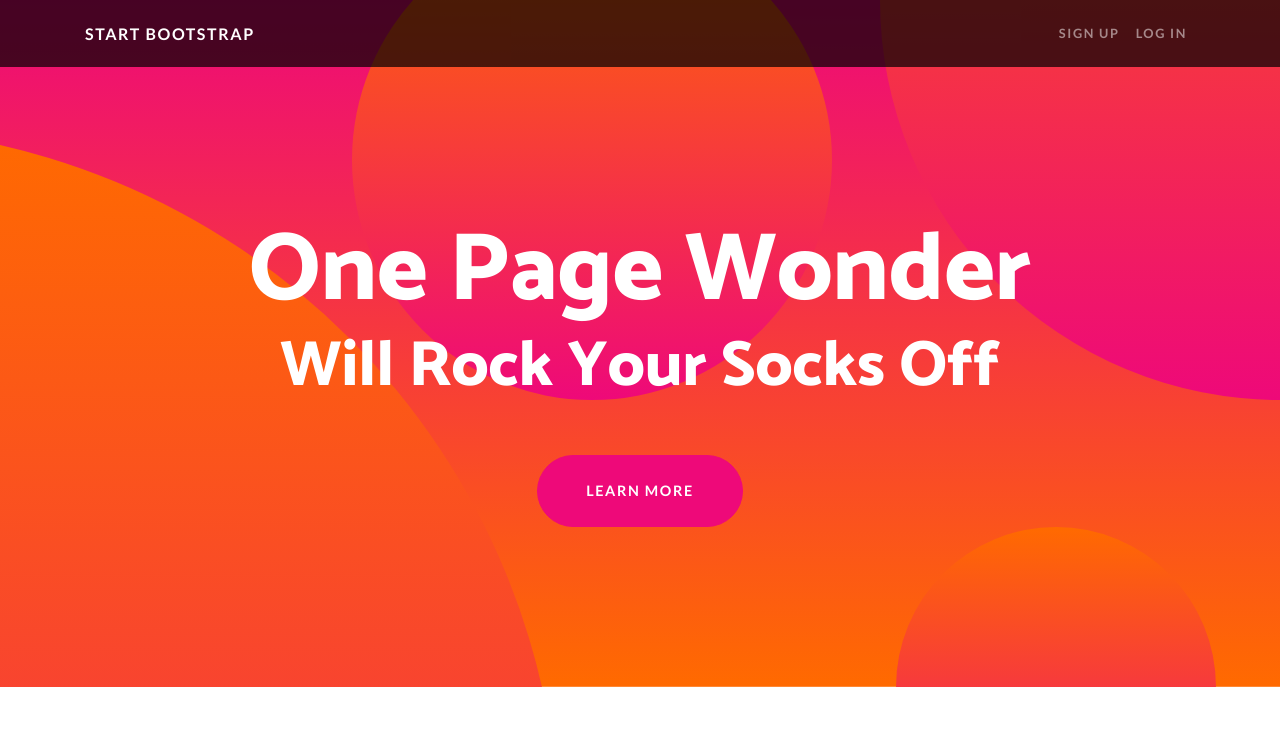
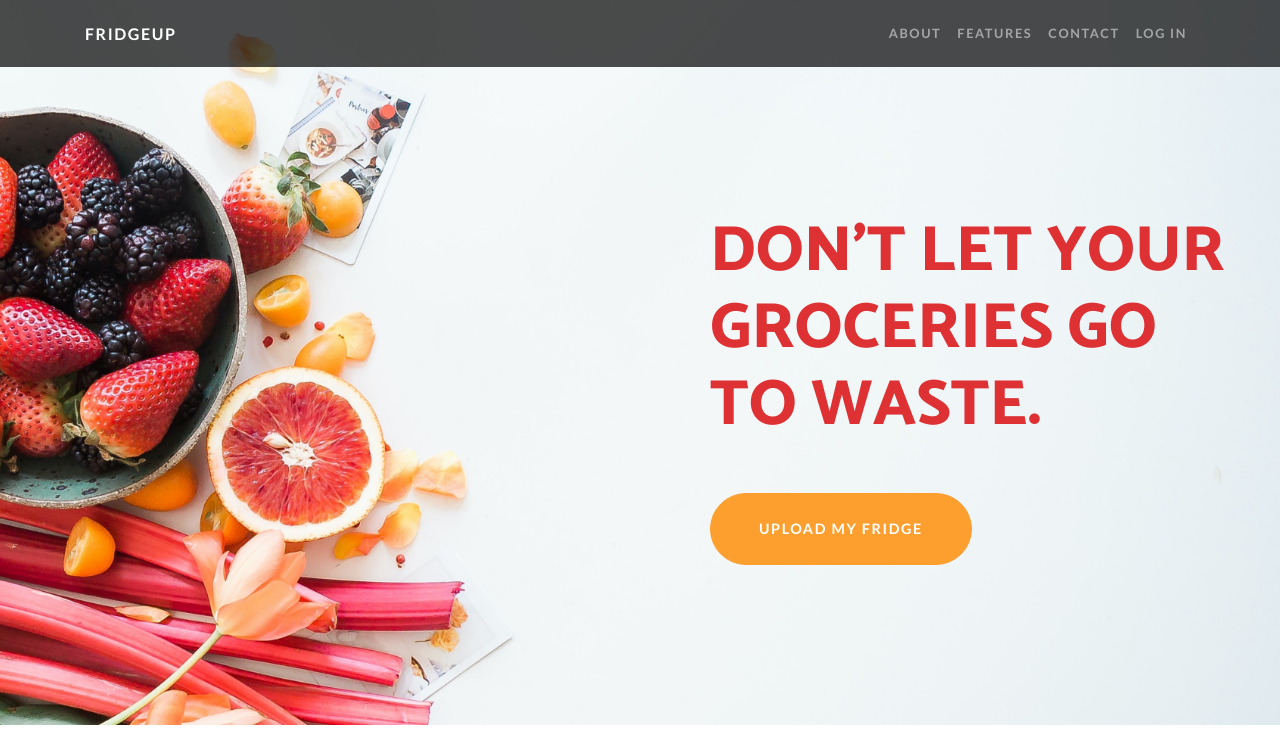
Before and after one commit to ingazhur/FridgeUp, a PHP site: page / in a window 1280 px wide. Shown: the top 732 px of the page. Run offline with PHP 8.4, Linux system fonts and the light colour scheme.

Commit message:
Added background image, changed colors

```diff
--- a/css/one-page-wonder.css
+++ b/css/one-page-wonder.css
@@ -2,6 +2,10 @@
  * Start Bootstrap - One Page Wonder v5.0.8 (https://startbootstrap.com/theme/one-page-wonder)
  * Copyright 2013-2020 Start Bootstrap
  * Licensed under MIT (https://github.com/StartBootstrap/startbootstrap-one-page-wonder/blob/master/LICENSE)
+ */
+
+ /*
+color palette: header: #F1F7F7, red: #DE3134, orange: #FC9F2F, white: #EFF4F5
  */
 
 body {
@@ -59,7 +63,8 @@ header.masthead {
   overflow: hidden;
   padding-top: calc(7rem + 72px);
   padding-bottom: 7rem;
-  background: linear-gradient(0deg, #ff6a00 0%, #ee0979 100%);
+  /*background: linear-gradient(0deg, #ff6a00 0%, #ee0950 100%);*/
+  background-image: url("img/background.jpg");
   background-repeat: no-repeat;
   background-position: center center;
   background-attachment: scroll;
@@ -79,41 +84,6 @@ header.masthead .masthead-content .masthead-subheading {
   font-size: 2rem;
 }
 
-header.masthead .bg-circle {
-  z-index: 0;
-  position: absolute;
-  border-radius: 100%;
-  background: linear-gradient(0deg, #ee0979 0%, #ff6a00 100%);
-}
-
-header.masthead .bg-circle-1 {
-  height: 90rem;
-  width: 90rem;
-  bottom: -55rem;
-  left: -55rem;
-}
-
-header.masthead .bg-circle-2 {
-  height: 50rem;
-  width: 50rem;
-  top: -25rem;
-  right: -25rem;
-}
-
-header.masthead .bg-circle-3 {
-  height: 20rem;
-  width: 20rem;
-  bottom: -10rem;
-  right: 5%;
-}
-
-header.masthead .bg-circle-4 {
-  height: 30rem;
-  width: 30rem;
-  top: -5rem;
-  right: 35%;
-}
-
 @media (min-width: 992px) {
   header.masthead {
     padding-top: calc(10rem + 55px);
@@ -128,17 +98,17 @@ header.masthead .bg-circle-4 {
 }
 
 .bg-primary {
-  background-color: #ee0979 !important;
+  background-color: #ee0979;
 }
 
 .btn-primary {
-  background-color: #ee0979;
-  border-color: #ee0979;
+  background-color: #FC9F2F;
+  border-color: #FC9F2F;
 }
 
 .btn-primary:active, .btn-primary:focus, .btn-primary:hover {
-  background-color: #bd0760 !important;
-  border-color: #bd0760 !important;
+  background-color: #e68615 !important;
+  border-color: #e68615 !important;
 }
 
 .btn-primary:focus {
--- a/index.html
+++ b/index.html
@@ -8,7 +8,7 @@
   <meta name="description" content="">
   <meta name="author" content="">
 
-  <title>One Page Wonder - Start Bootstrap Template</title>
+  <title>FridgeUp</title>
 
   <!-- Bootstrap core CSS -->
   <link href="vendor/bootstrap/css/bootstrap.min.css" rel="stylesheet">
@@ -18,7 +18,7 @@
   <link href="https://fonts.googleapis.com/css?family=Lato:100,100i,300,300i,400,400i,700,700i,900,900i" rel="stylesheet">
 
   <!-- Custom styles for this template -->
-  <link href="css/one-page-wonder.min.css" rel="stylesheet">
+  <link href="css/one-page-wonder.css" rel="stylesheet">
 
 </head>
 
@@ -27,14 +27,21 @@
   <!-- Navigation -->
   <nav class="navbar navbar-expand-lg navbar-dark navbar-custom fixed-top">
     <div class="container">
-      <a class="navbar-brand" href="#">Start Bootstrap</a>
+      <!--<a class="navbar-brand" href="#"><img src="img/fridgeuplogo.png" alt="logo"/></a>-->
+      <a class="navbar-brand" href="#">FridgeUp</a>
       <button class="navbar-toggler" type="button" data-toggle="collapse" data-target="#navbarResponsive" aria-controls="navbarResponsive" aria-expanded="false" aria-label="Toggle navigation">
         <span class="navbar-toggler-icon"></span>
       </button>
       <div class="collapse navbar-collapse" id="navbarResponsive">
         <ul class="navbar-nav ml-auto">
           <li class="nav-item">
-            <a class="nav-link" href="#">Sign Up</a>
+            <a class="nav-link" href="#">About</a>
+          </li>
+          <li class="nav-item">
+            <a class="nav-link" href="#">Features</a>
+          </li>
+          <li class="nav-item">
+            <a class="nav-link" href="#">Contact</a>
           </li>
           <li class="nav-item">
             <a class="nav-link" href="#">Log In</a>
@@ -44,18 +51,14 @@
     </div>
   </nav>
 
-  <header class="masthead text-center text-white">
+  <header class="masthead text-left">
     <div class="masthead-content">
-      <div class="container">
-        <h1 class="masthead-heading mb-0">One Page Wonder</h1>
-        <h2 class="masthead-subheading mb-0">Will Rock Your Socks Off</h2>
-        <a href="#" class="btn btn-primary btn-xl rounded-pill mt-5">Learn More</a>
+      <div style="padding-left: 40em;" class="container">
+        <h2 style="color: #DE3134; text-align: left; width: 530px;"class="masthead-subheading mb-0">DON'T LET YOUR GROCERIES GO TO WASTE.</h2>
+        <a href="#" class="btn btn-primary btn-xl rounded-pill mt-5">UPLOAD MY FRIDGE</a>
       </div>
     </div>
-    <div class="bg-circle-1 bg-circle"></div>
-    <div class="bg-circle-2 bg-circle"></div>
-    <div class="bg-circle-3 bg-circle"></div>
-    <div class="bg-circle-4 bg-circle"></div>
+
   </header>
 
   <section>
@@ -115,7 +118,7 @@
   <!-- Footer -->
   <footer class="py-5 bg-black">
     <div class="container">
-      <p class="m-0 text-center text-white small">Copyright &copy; Your Website 2020</p>
+      <p class="m-0 text-center text-white small">Copyright &copy; FridgeUp 2021</p>
     </div>
     <!-- /.container -->
   </footer>
```
Also changed, not shown: css/img/background.jpg (added), css/img/bell.png (added), css/img/fridgeuplogo.png (added), css/img/grocerybackground.png (added), css/img/magnify.png (added), css/img/utensils.png (added), img/background.jpg (added), img/bell.png (renamed from img/7365665041556281661-512light.png), img/brooke-lark-08bOYnH_r_E-unsplash (1).jpg (deleted), img/magnify.png (renamed from img/magnify_scan_icon_138406.png), img/utensils.png (renamed from img/282-2822721_cooking-utensils-cook-icon.png), 6 other files.
